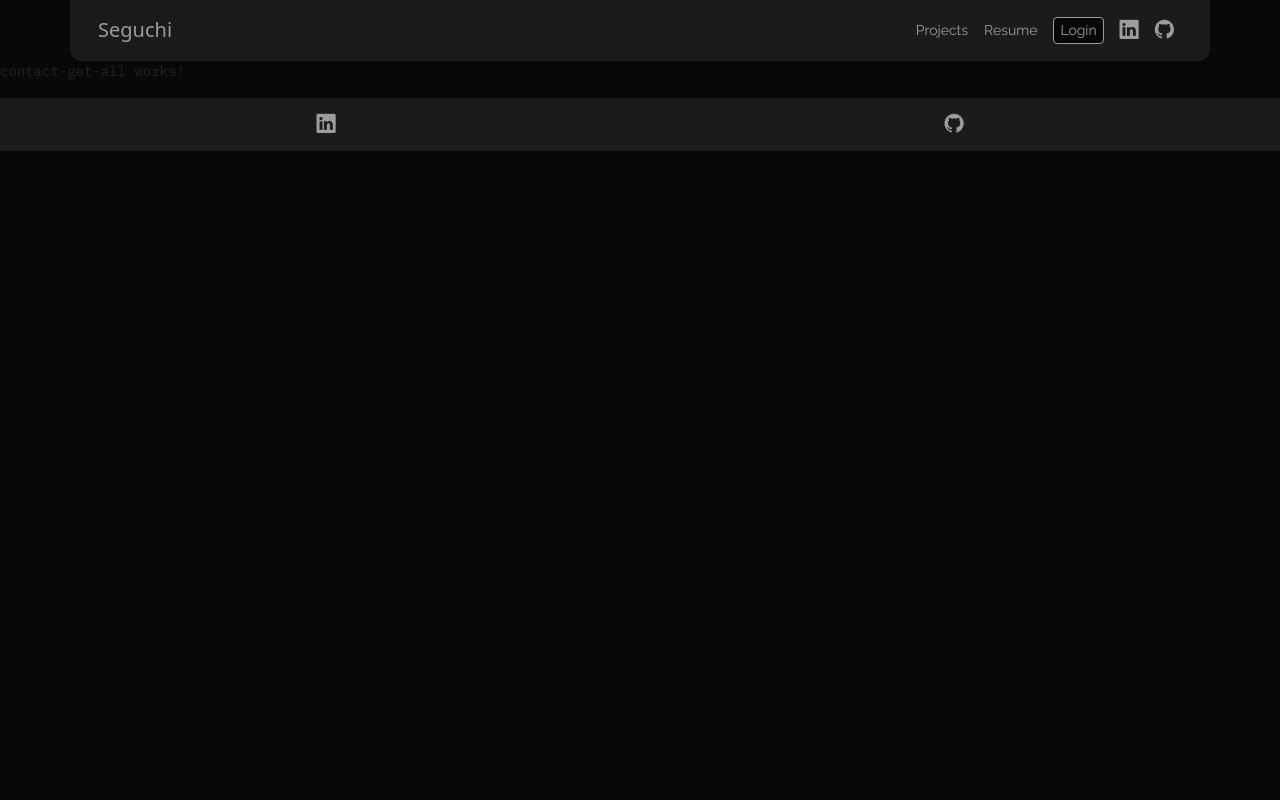
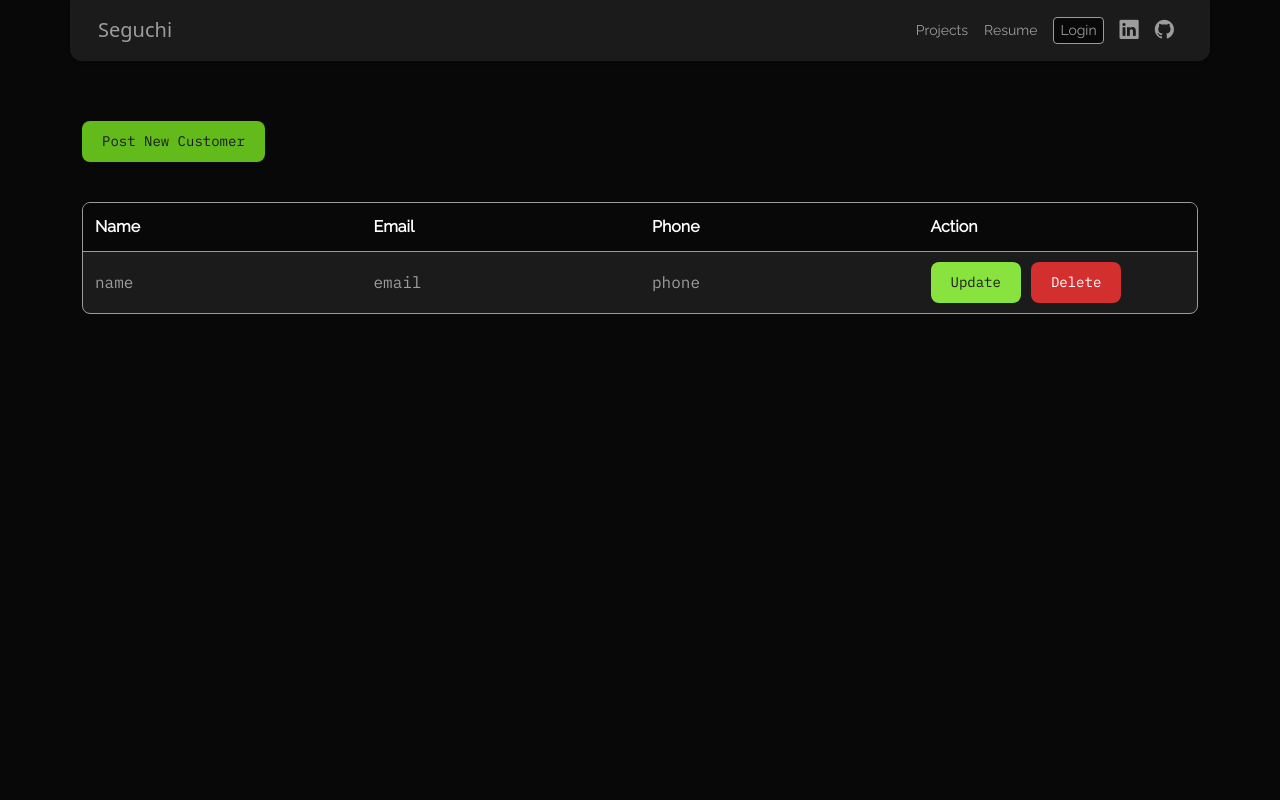
Before and after one commit to caioseguchi/seguchi-project, an Angular app in the folder frontend/: page /contacts in a window 1280 px wide. Shown: the top 800 px of the page. Built offline with nearby package versions, Linux system fonts and the light colour scheme.

Commit message:
front contacts pages

```diff
--- a/frontend/src/app/pages/contact-get-all/contact-get-all.component.html
+++ b/frontend/src/app/pages/contact-get-all/contact-get-all.component.html
@@ -1 +1,25 @@
-<p>contact-get-all works!</p>
+<main class="container">
+  <button class="btn btn-primary">Post New Customer</button>
+
+  <table>
+    <thead>
+      <tr>
+        <th><strong>Name</strong></th>
+        <th><strong>Email</strong></th>
+        <th><strong>Phone</strong></th>
+        <th><strong>Action</strong></th>
+      </tr>
+    </thead>
+    <tbody>
+      <tr>
+        <td>name</td>
+        <td>email</td>
+        <td>phone</td>
+        <td>
+          <button class="btn btn-update">Update</button>
+          <button class="btn btn-delete">Delete</button>
+        </td>
+      </tr>
+    </tbody>
+  </table>
+</main>
--- a/frontend/src/app/pages/contact-get-all/contact-get-all.component.scss
+++ b/frontend/src/app/pages/contact-get-all/contact-get-all.component.scss
@@ -0,0 +1,76 @@
+@import "../../../styles/variables.scss";
+@import "../../../styles/font.scss";
+
+main {
+  margin-top: 40px;
+  height: 100%;
+}
+
+table {
+  width: 100%;
+  //border with radius
+  border-collapse: separate;
+  border-spacing: 0;
+  border-radius: 8px;
+  overflow: hidden;
+
+  font-family: $font-code;
+  color: $text-color;
+  background-color: $black-secondary-bg;
+  margin-top: 20px;
+
+  border: 1px solid $text-color;
+
+  thead {
+    background-color: $black-bg;
+
+    th {
+      padding: 12px;
+      font-family: $font-primary;
+      font-size: 16px;
+      text-align: left;
+      color: $secondary-color;
+      width: 25%;
+    }
+  }
+
+  tbody {
+    td {
+      padding: 10px 12px;
+      border-top: 1px solid $text-color;
+    }
+  }
+}
+
+// Buttons
+.btn {
+  border: none;
+  border-radius: 8px;
+  padding: 10px 20px;
+  font-size: 14px;
+  font-weight: 500;
+  font-family: $font-code;
+  cursor: pointer;
+  transition: background-color 0.3s ease, opacity 0.3s ease;
+
+  &:hover {
+    opacity: 0.8;
+  }
+}
+
+.btn-primary {
+  background-color: $primary-color;
+  color: $black-secondary-bg;
+  margin-bottom: 20px;
+}
+
+.btn-update {
+  background-color: lighten($primary-color, 15%);
+  color: $black-secondary-bg;
+  margin-right: 10px;
+}
+
+.btn-delete {
+  background-color: #d32f2f;
+  color: $secondary-color;
+}
--- a/frontend/src/styles.scss
+++ b/frontend/src/styles.scss
@@ -18,6 +18,12 @@
 body {
   display: flex;
   flex-direction: column;
+}
+
+main {
+  min-height: 100vh;
+  margin-top: 40px;
+  padding: 20px;
 }
 
 h1 {
```
